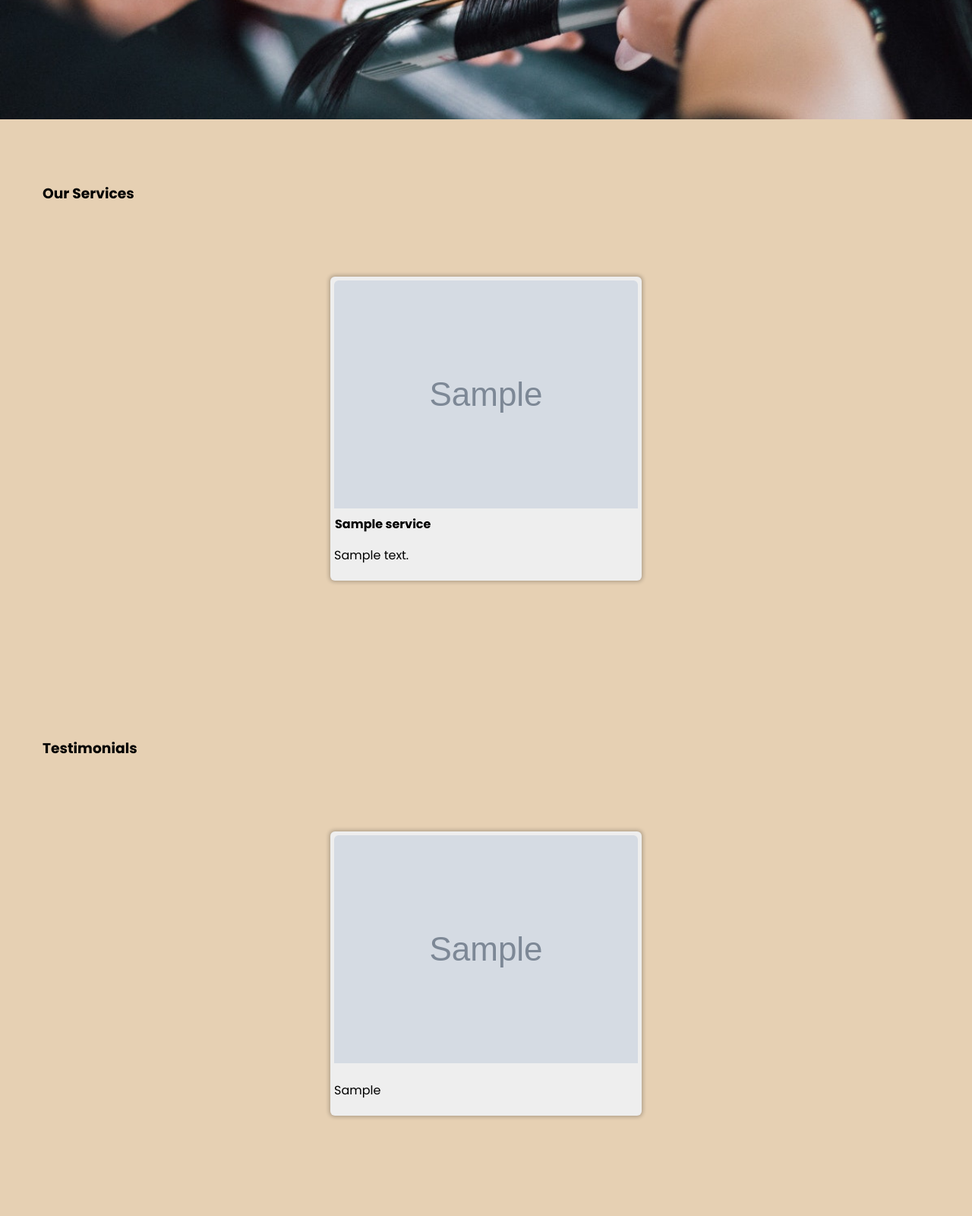
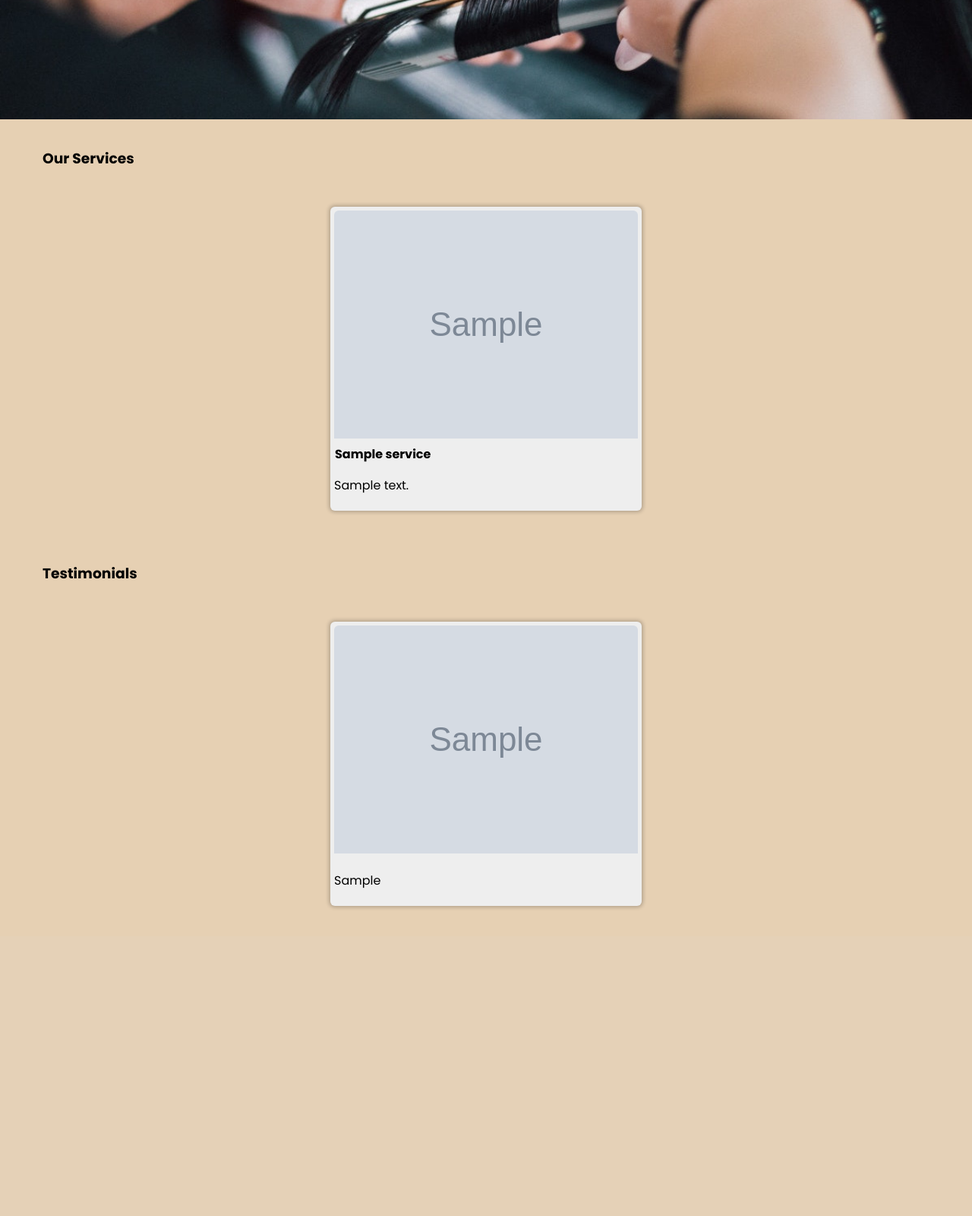
Before and after one commit to McEazy2700/Jula-Hairs, a Django app: page / in a window 1280 px wide. Shown: the part 514-2114 px from the top of the page at 76% size. After the commit the page ends 1710 px from the top, so only its background shows below. Run offline with Django 4.2, Linux system fonts and the light colour scheme; tables that the repository leaves empty hold one stand-in row (values such as "Sample post"); grey boxes marked "Sample" are stand-in pictures.

Commit message:
and some more sytling

```diff
--- a/store/static/css/home.css
+++ b/store/static/css/home.css
@@ -31,7 +31,7 @@
 }
 
 section {
-    padding: clamp(3.5rem, 1vw, 01.25rem);
+    padding: clamp(10px, 1vh, 5px) clamp(3.5rem, 1vw, 01rem);
 }
 
 section .body {
@@ -39,7 +39,7 @@ section .body {
     display: flex;
     justify-content: center;
     flex-wrap: wrap;
-    gap: clamp(2rem, 1vw, 0.4rem);
+    gap: clamp(2rem, 1vh, 0.4rem);
 }
 
 .service {
```
